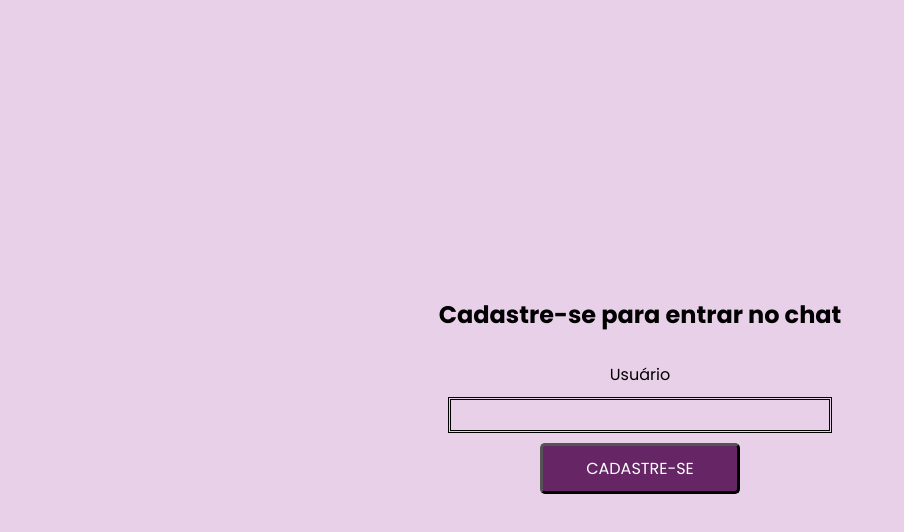
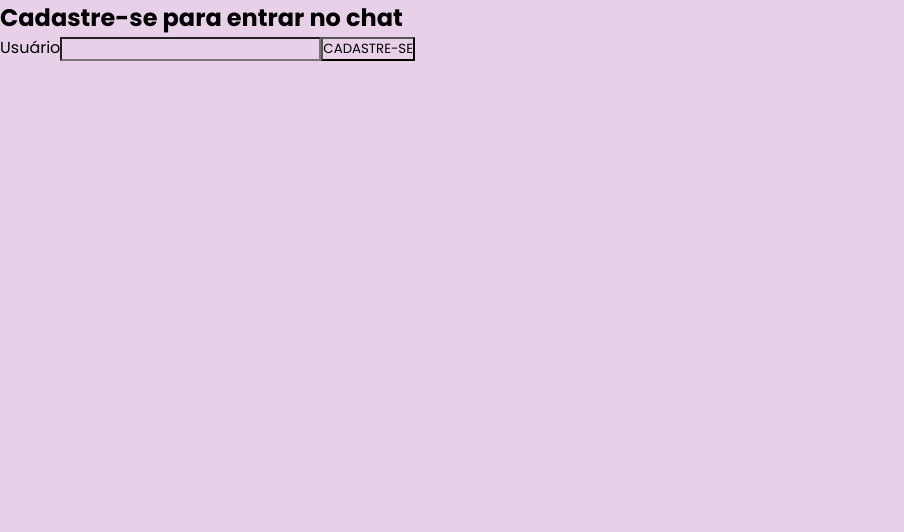
Before and after one commit to giclayne/chat-app, a React (Create React App) app in the folder client/: page / in a window 1280 px wide. Shown: the top 532 px of the page, without its empty margins (0-904 px from the left). Built offline with nearby package versions, Linux system fonts and the light colour scheme; no server answers.

Commit message:
refatoracao da Home

```diff
--- a/client/src/components/Home.js
+++ b/client/src/components/Home.js
@@ -13,19 +13,19 @@ const Home = ({ socket }) => {
     };
 
     return (
-        <form className="home__container" onSubmit={handleSubmit}>
-            <h2 className="home__header">Cadastre-se para entrar no chat</h2>
+        <form className="home_container" onSubmit={handleSubmit}>
+            <h2 className="home_header">Cadastre-se para entrar no chat</h2>
             <label htmlFor="username">Usuário</label>
             <input
                 type="text"
                 minLength={4}
                 name="username"
                 id="username"
-                className="username__input"
+                className="username_input"
                 value={userName}
                 onChange={(e) => setUserName(e.target.value)}
             />
-            <button className="home__cta">CADASTRE-SE</button>
+            <button className="home_cta">CADASTRE-SE</button>
         </form>
     );
 };
```
